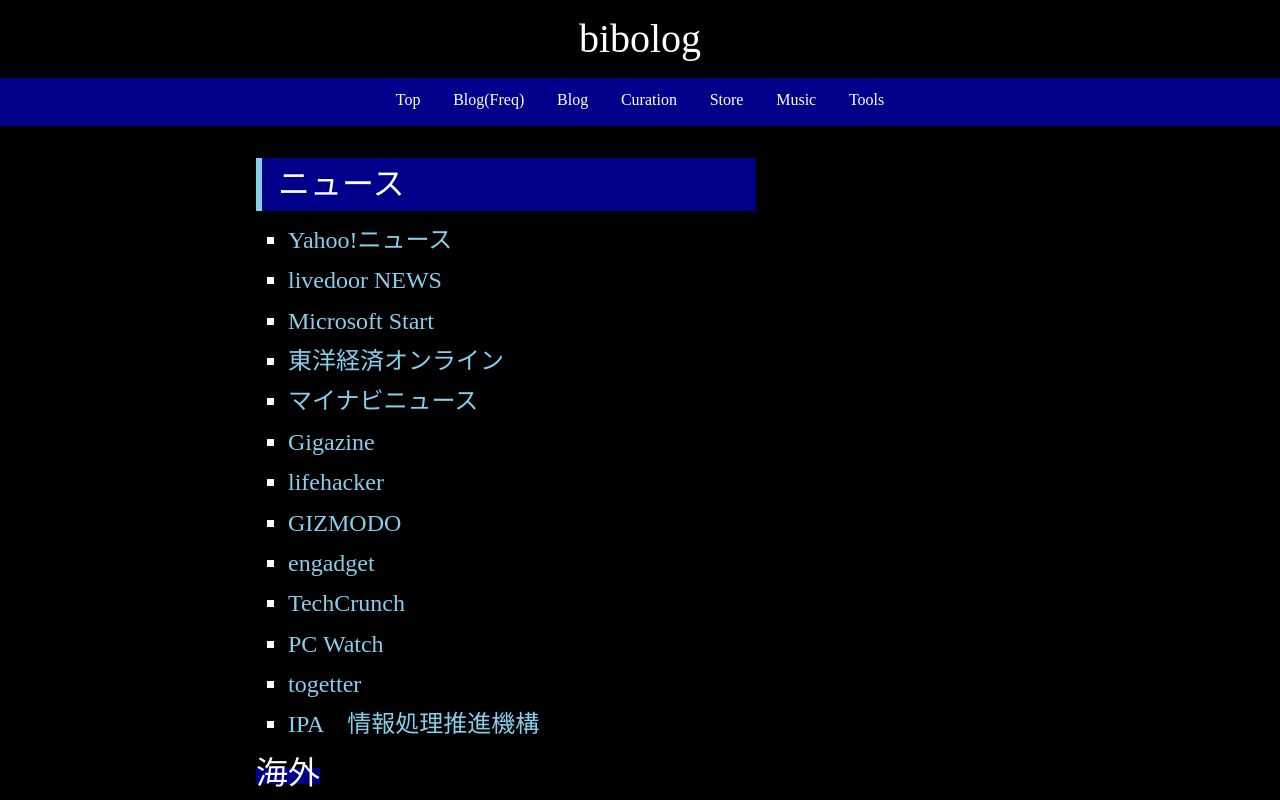
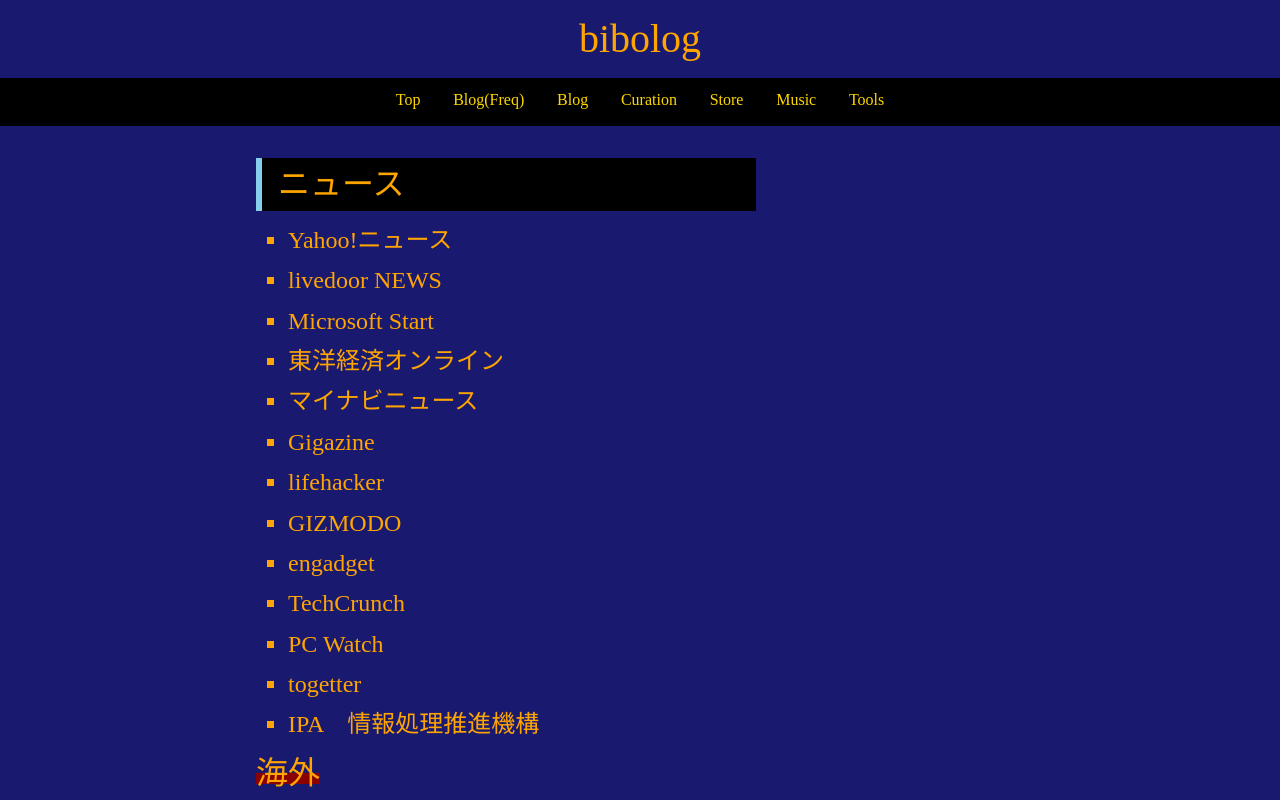
Before and after one commit to kyoush/bibolog, a plain HTML site: page index.html in a window 1280 px wide. Shown: the top 800 px of the page. Drawn offline with Linux system fonts and the light colour scheme.

Commit message:
update style

```diff
--- a/style.css
+++ b/style.css
@@ -18,8 +18,8 @@ html {
 
 body {
     display: block;
-    background-color: black;
-    color: white;
+    background-color: midnightblue;
+    color: orange;
     width: 100%;
     height: 100%;
 }
@@ -42,8 +42,8 @@ header .siteTitle{
     padding: 1rem 0 1rem 0;
 }
 .nav {
-    color: white;
-    background-color: darkblue;
+    color: gold;
+    background-color: black;
     width: 100%;
     height: 3rem;
     text-align: center;
@@ -66,8 +66,8 @@ header .siteTitle{
 }
 
 .navItem:hover{
-    color: black;
-    background-color: aquamarine;
+    color: navy;
+    background-color: gold ;
 }
 
 /* Main */
@@ -83,7 +83,7 @@ main h1{
     font-size: 2rem;
     padding: .5rem 0 .5rem 1rem;
     border-left: 6px solid skyblue;
-    background-color: darkblue;
+    background-color: black;
     margin: 1rem;
 
 }
@@ -91,9 +91,9 @@ main h2 {
     font-size: 2rem;
     margin-left: 1rem;
     margin-bottom: 1rem;
-    text-decoration: 1rem underline darkblue;
+    text-decoration: .7rem underline darkred;
     text-decoration-skip-ink: none;
-    text-underline-offset: -1rem;
+    text-underline-offset: -0.7rem;
 }
 main p{
     margin: 0 1rem;
@@ -108,7 +108,7 @@ main li {
     margin: .8rem auto;
 }
 main a {
-    color: skyblue;
+    color: orange;
 }
 main a:hover {
     text-decoration: underline;
```
